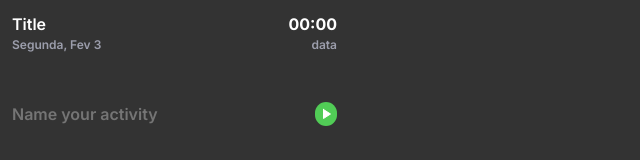
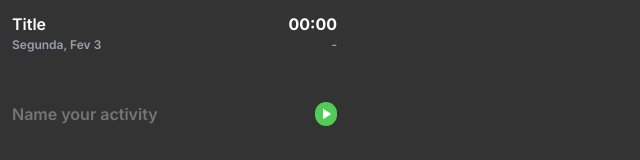
Before and after one commit to fabriciolak/activity-tracker, a React (Vite) app: page / in a window 1280 px wide. Shown: the top 160 px of the page, without its empty margins (0-640 px from the left). Built offline with nearby package versions, Linux system fonts and the light colour scheme.

Commit message:
feat: props updated to receive start and end date

```diff
--- a/src/components/Activity/index.tsx
+++ b/src/components/Activity/index.tsx
@@ -4,10 +4,11 @@ interface ActivityProps {
   title: string
   uptime: string
   date: string
-  startEndDate: string
+  startDate: string
+  endDate: string
 }
 
-export function Activity({ title, uptime, date, startEndDate }: ActivityProps) {
+export function Activity({ title, uptime, date, startDate, endDate }: ActivityProps) {
   return (
     <Container>
       <Header>
@@ -16,7 +17,7 @@ export function Activity({ title, uptime, date, startEndDate }: ActivityProps) {
       </Header>
       <Footer>
         <span>{date}</span>
-        <span>{startEndDate}</span>
+        <span>{startDate} - {endDate}</span>
       </Footer>
     </Container>
   )
```
